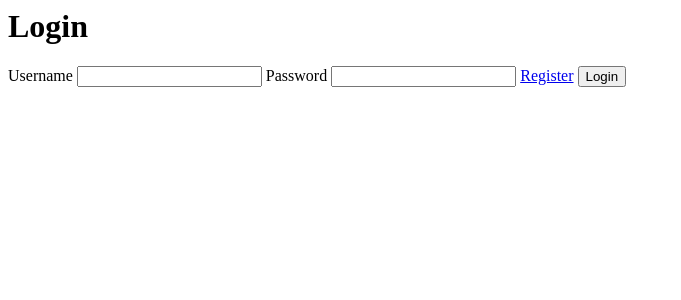
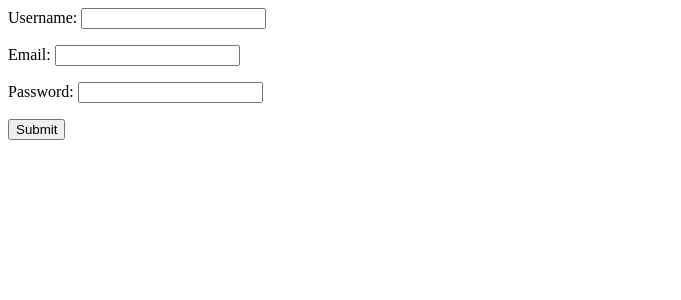
Before and after one commit to brenns10/fugl, a Django app: page /register in a window 1280 px wide. Shown: the top 300 px of the page, without its empty margins (0-681 px from the left). Run offline with Django 3.2, Linux system fonts and the light colour scheme.

Commit message:
Switch to django forms for login, registration

```diff
--- /dev/null
+++ b/corvid/main/forms/register.py
@@ -0,0 +1,7 @@
+from django import forms
+
+
+class RegistrationForm(forms.Form):
+    username = forms.CharField(max_length=30)
+    email = forms.EmailField(max_length=30)
+    password = forms.CharField(widget=forms.PasswordInput)
--- a/corvid/main/templates/form.html
+++ b/corvid/main/templates/form.html
@@ -2,7 +2,7 @@
 {% block content %}
 <form action='#' method='post'>
     {% csrf_token %}
-    {% block form %}
-    {% endblock %}
+    {{ form.as_p }}
+    <input type='submit' name='create_account' value='Submit'/>
 </form>
 {% endblock %}
--- a/corvid/main/templates/registration/login.html
+++ b/corvid/main/templates/registration/login.html
@@ -1,20 +1,8 @@
-{% extends 'form.html' %}
-{% block form %}
-<h1>Login</h1>
-{% if form.errors %}
-<p>Your username and password didn't match. Please try again.</p>
-{% elif next %}
-{% if user.is_authenticated %}
-<p>Your account doesn't have access to this page. To proceed,
-please login with an account that has access.</p>
-{% else %}
-<p>Please login to see this page.</p>
-{% endif %}
-{% endif %}
-<label for='username'>Username</label>
-<input type='text' id='username' name='username'/>
-<label for='password'>Password</label>
-<input type='password' id='password' name='password'/>
-<a href='{% url 'register' %}'>Register</a>
-<input type='submit' name='login' value='Login'/>
+{% extends 'base.html' %}
+{% block content %}
+<form action='#' method='post'>
+    {% csrf_token %}
+    {{ form }}
+    <input type='submit' name='create_account' value='Login'/>
+</form>
 {% endblock %}
--- a/corvid/main/urls.py
+++ b/corvid/main/urls.py
@@ -1,6 +1,7 @@
 from django.conf.urls import url
 from .views.root import root_controller
 from .views.user import user_home_controller
+from .views.register import RegistrationView
 from django.contrib.auth.views import login as login_view
 
 
@@ -8,5 +9,5 @@ urlpatterns = [
     url(r'^$', root_controller),
     url(r'^login', login_view),
     url(r'^home', user_home_controller),
-    url(r'^register', login_view, name='register'),
+    url(r'^register', RegistrationView.as_view()),
 ]
--- /dev/null
+++ b/corvid/main/views/register.py
@@ -0,0 +1,21 @@
+from django.core.exceptions import ValidationError
+from django.views.generic.edit import FormView
+from django.http import HttpResponse
+from main.models.user import User
+from main.forms.register import RegistrationForm
+
+
+class RegistrationView(FormView):
+    template_name = 'form.html'
+    form_class = RegistrationForm
+
+    def form_valid(self, form):
+        data = form.cleaned_data
+        user = User.objects.create_user(data['username'],
+                                        data['email'],
+                                        data['password'])
+        if user is None:
+            raise ValidationError('Unable to create user')
+        else:
+            user.save()
+            return HttpResponse('<html>registration successful</html>')
```
Also changed, not shown: corvid/main/forms/__init__.py (added).
